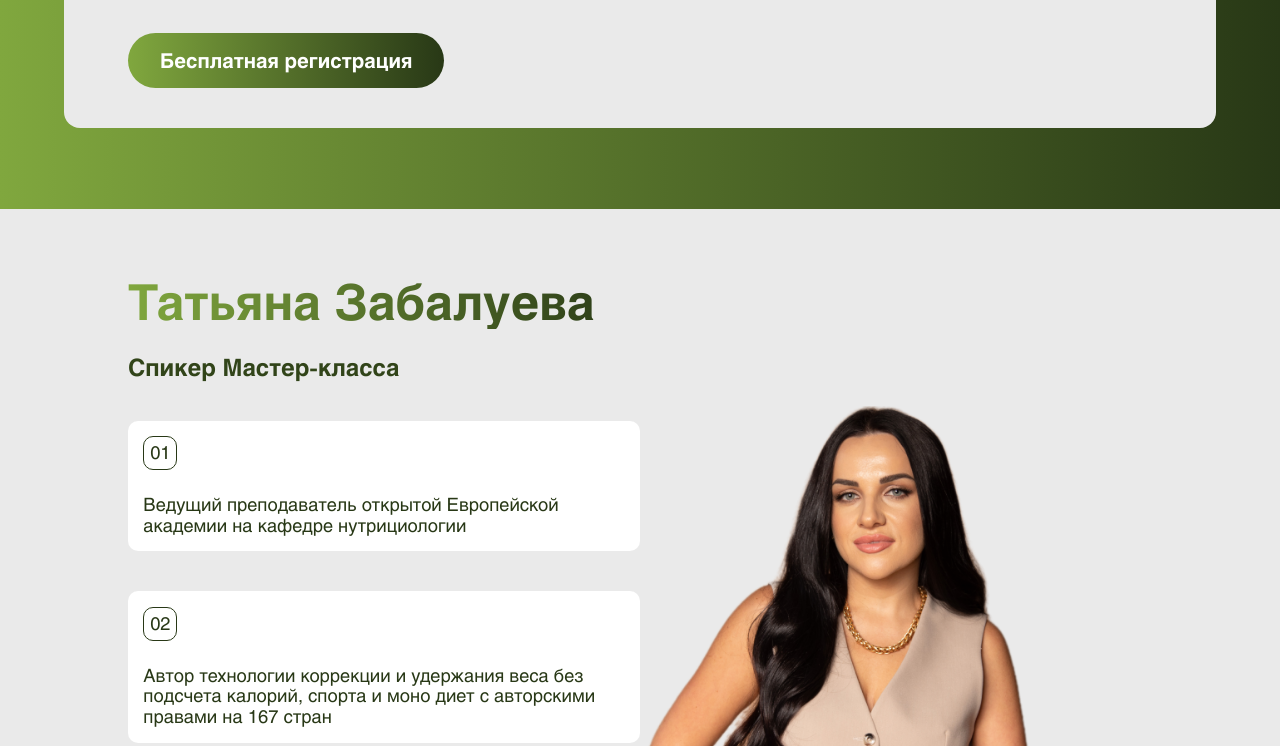
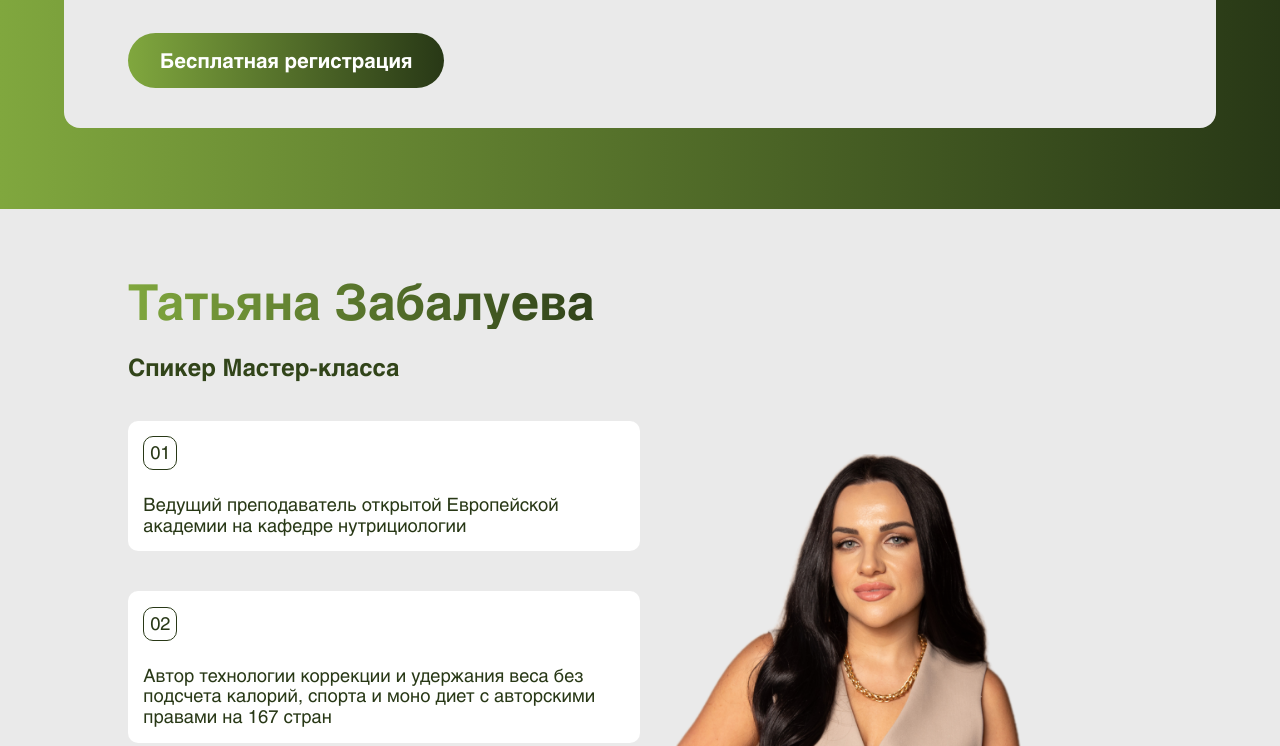
Before and after one commit to Samdanova/landing_NAN, a plain HTML site: page index.html in a window 1280 px wide. Shown: the part 4279-5025 px from the top of the page. Drawn offline with Linux system fonts and the light colour scheme.

Commit message:
edit grid

```diff
--- a/assets/styles/speaker.css
+++ b/assets/styles/speaker.css
@@ -9,7 +9,7 @@
     padding: 5vh 0 ;
     justify-items: center;
     grid-template-columns: 50% 40%;
-    grid-template-rows: 70% 30%;
+    grid-template-rows: 75% 25%;
     grid-template-areas:
     "points image"
     "card card";
@@ -24,7 +24,6 @@
 }
 .speaker-container__bottom{
     grid-area:card;
-
     display: grid;
     grid-gap: 1rem;
     justify-items: left;
@@ -36,6 +35,7 @@
 }
 
 .speaker-container__right_img{
+
     max-width: 100%;
 }
 .item{
```
